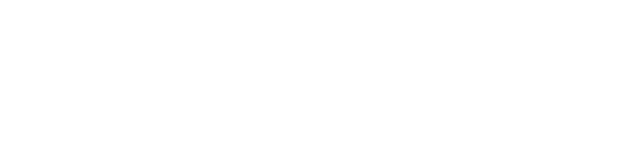
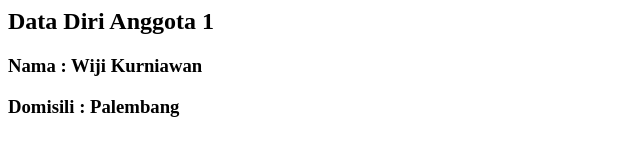
Before and after one commit to dhil0325/html-datadiri, a plain HTML site: page index.html in a window 1280 px wide. Shown: the whole page, without its empty margins (0-640 px from the left). Drawn offline with Linux system fonts and the light colour scheme.

Commit message:
add wiji's data

```diff
--- a/index.html
+++ b/index.html
@@ -3,6 +3,11 @@
 
     </head>
     <body>
+        <div>
+            <h2>Data Diri Anggota 1</h2>
+            <h3>Nama : Wiji Kurniawan</h3>
+            <h3>Domisili : Palembang</h3>
+        </div>
 
     </body>
 </html>
```
